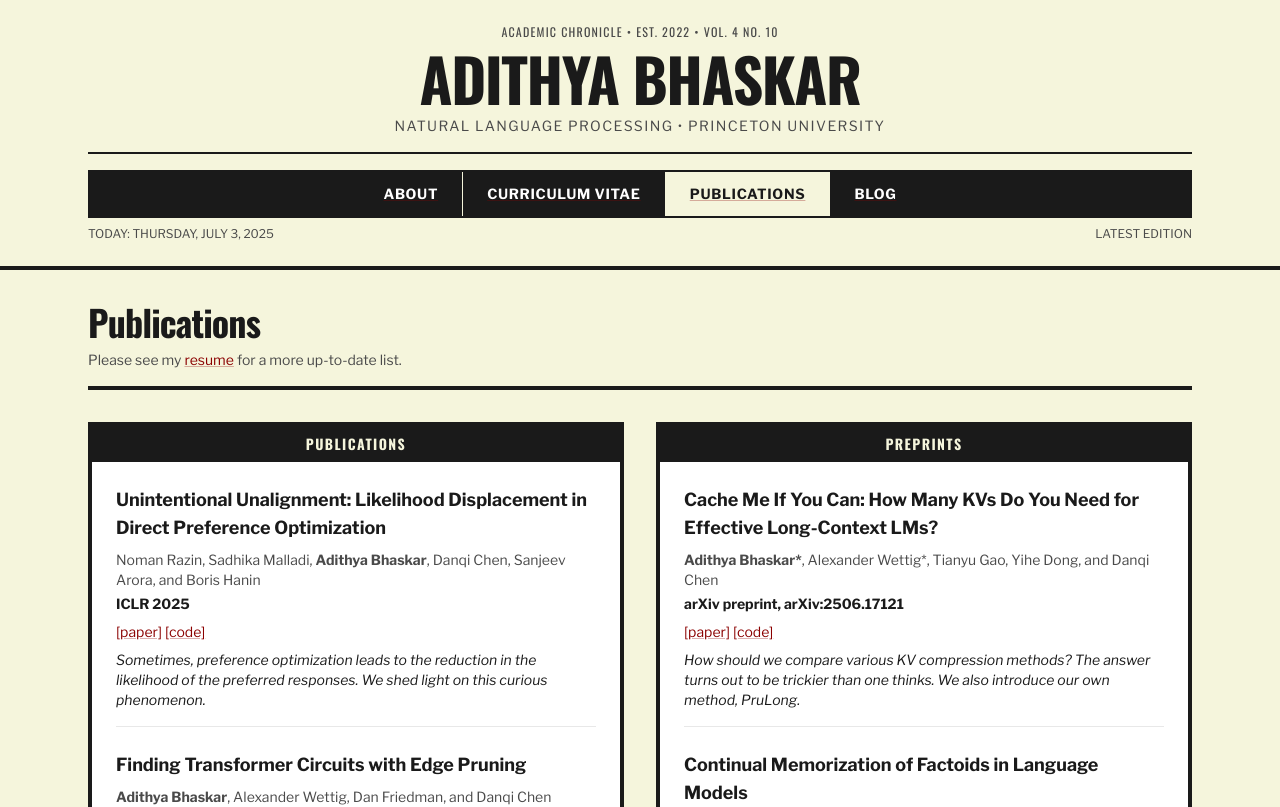
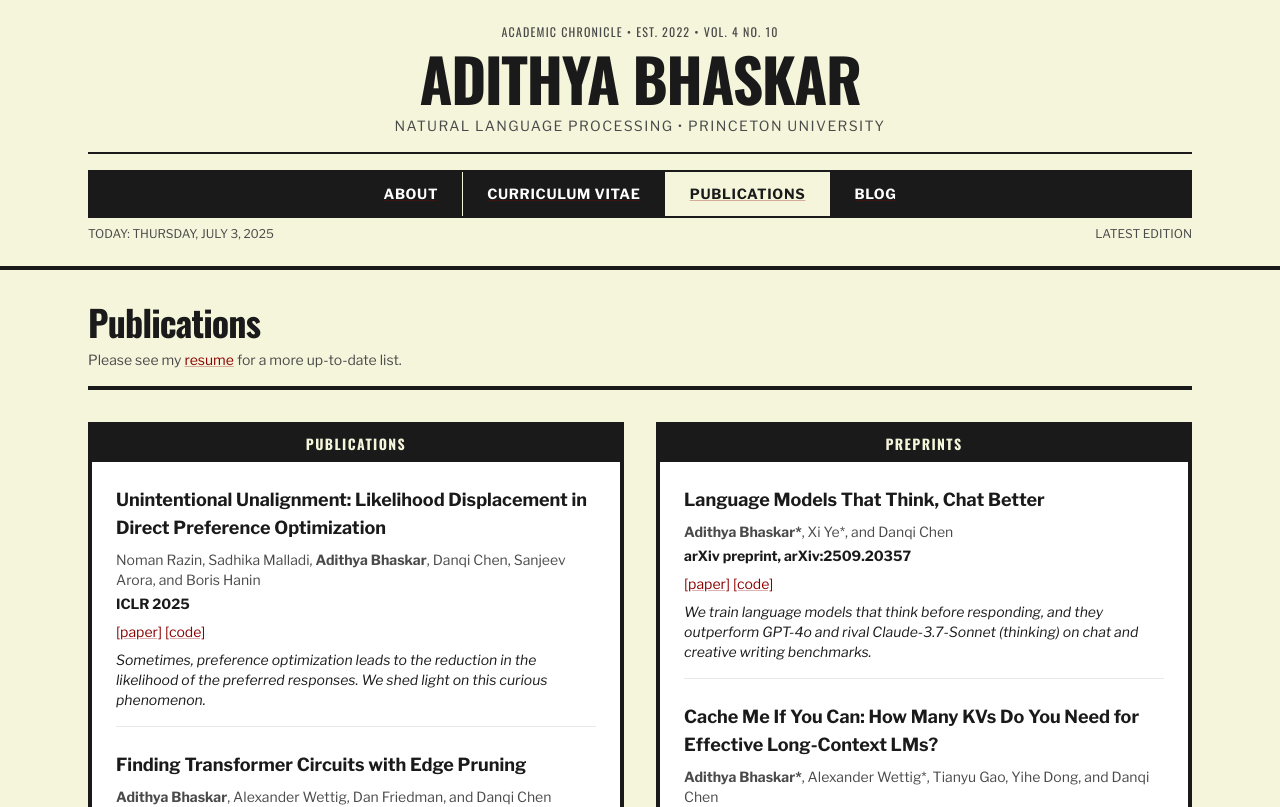
Before and after one commit to adithyabh/adithyabh.github.io, a Next.js app: page /publications in a window 1280 px wide. Shown: the top 807 px of the page. Built offline with nearby package versions, Linux system fonts and the light colour scheme.

Commit message:
Updated website

```diff
--- a/app/publications/page.tsx
+++ b/app/publications/page.tsx
@@ -128,6 +128,21 @@ export default function Publications() {
               </div>
               <div className="p-6 space-y-6">
 
+              {/* 2025 - Language Models That Think */}
+              <div className="border-b border-muted pb-4">
+                <h3 className="font-franklin text-lg font-bold mb-2">Language Models That Think, Chat Better</h3>
+                <div className="font-franklin text-sm text-muted-foreground mb-1">
+                  <span className="font-bold">Adithya Bhaskar*</span>, Xi Ye*, and Danqi Chen
+                </div>
+                <div className="font-franklin text-sm font-bold mb-2">arXiv preprint, arXiv:2509.20357</div>
+                <div className="font-franklin text-sm mb-2">
+                  <a href="https://arxiv.org/abs/2509.20357" className="text-accent hover:text-accent/80 underline">[paper]</a> <a href="https://github.com/princeton-pli/RLMT" className="text-accent hover:text-accent/80 underline">[code]</a>
+                </div>
+                <div className="font-franklin text-sm italic">
+                  We train language models that think before responding, and they outperform GPT-4o and rival Claude-3.7-Sonnet (thinking) on chat and creative writing benchmarks.
+                </div>
+              </div>
+
               {/* 2025 - Cache Me If You Can */}
               <div className="border-b border-muted pb-4">
                 <h3 className="font-franklin text-lg font-bold mb-2">Cache Me If You Can: How Many KVs Do You Need for Effective Long-Context LMs?</h3>
```
